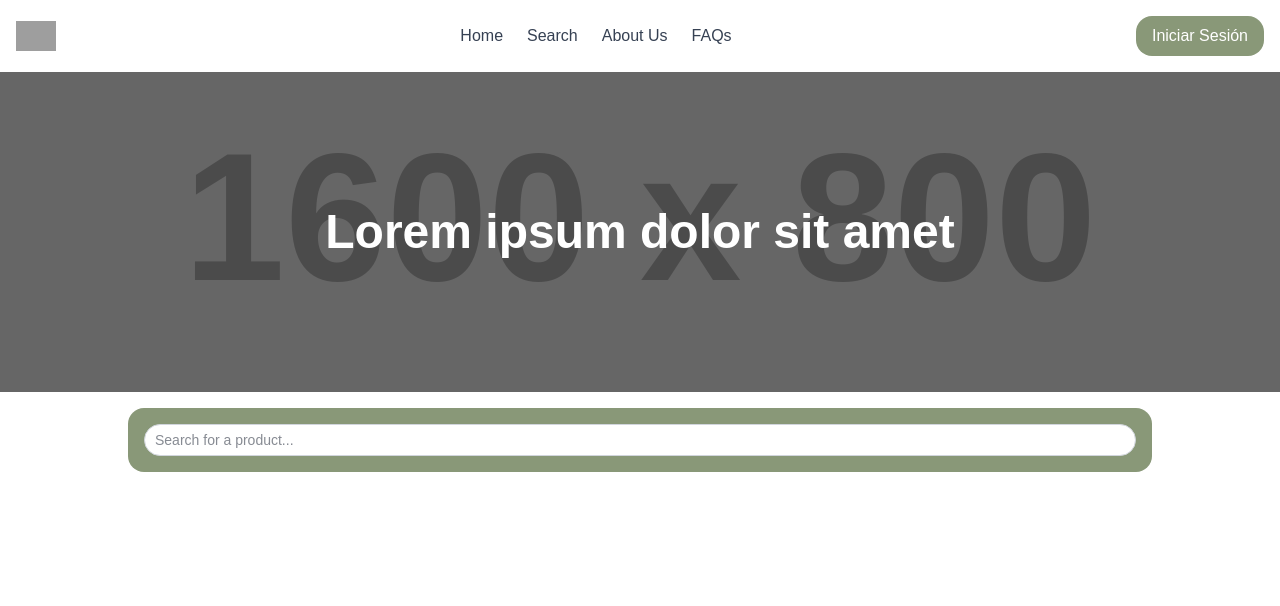
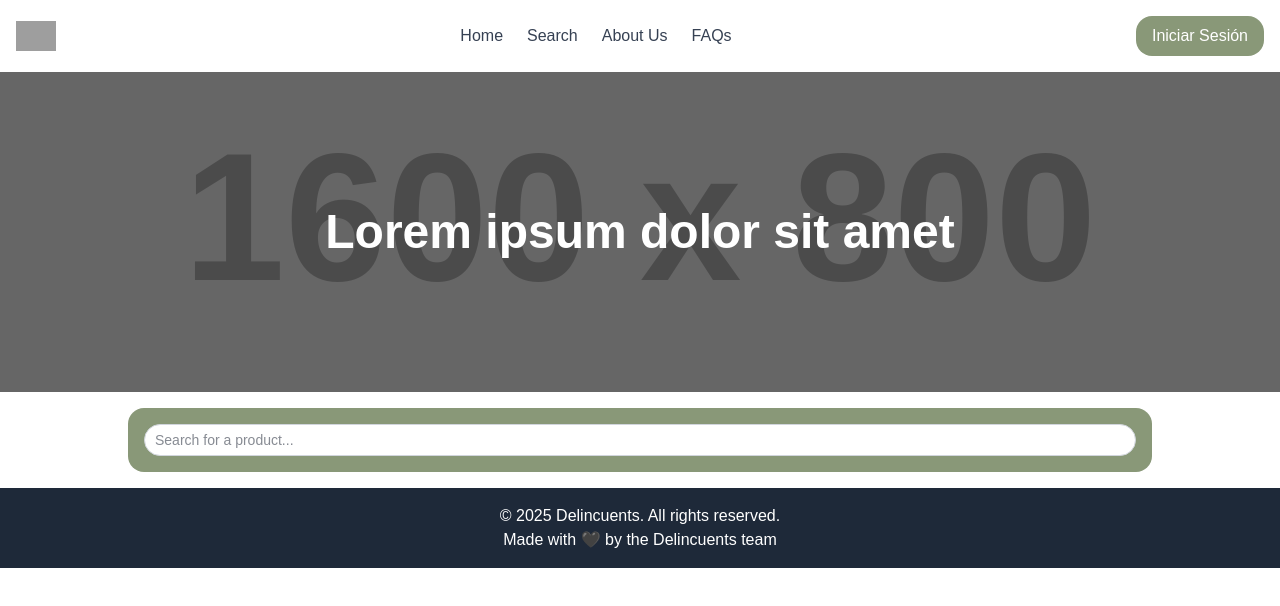
Before and after one commit to Facundo-Nastasi-DAW/Delincuents, a Next.js app in the folder frontend/app/: page / in a window 1280 px wide. Shown: the top 606 px of the page. Built offline with nearby package versions, Linux system fonts and the light colour scheme; grey boxes are pictures that could not be loaded.

Commit message:
(FE) /feature Homepage - Added Footer

```diff
--- /dev/null
+++ b/frontend/app/app/components/Footer.tsx
@@ -0,0 +1,8 @@
+export const Footer = () => (
+    <footer className="bg-gray-800 text-white py-4">
+        <div className="container mx-auto text-center">
+            <p>&copy; {new Date().getFullYear()} Delincuents. All rights reserved.</p>
+            <p>Made with 🖤 by the Delincuents team</p>
+        </div>
+    </footer>
+)
--- a/frontend/app/app/page.tsx
+++ b/frontend/app/app/page.tsx
@@ -1,3 +1,4 @@
+import { Footer } from "./components/Footer";
 import { HeroBanner } from "./components/HeroBanner";
 import NavBar from "./components/NavBar";
 import { SearchComponent } from "./components/SeachComponent";
@@ -9,6 +10,7 @@
       <NavBar/>
       <HeroBanner/>
       <SearchComponent/>
+      <Footer/>
     </>
   )
 }
```
